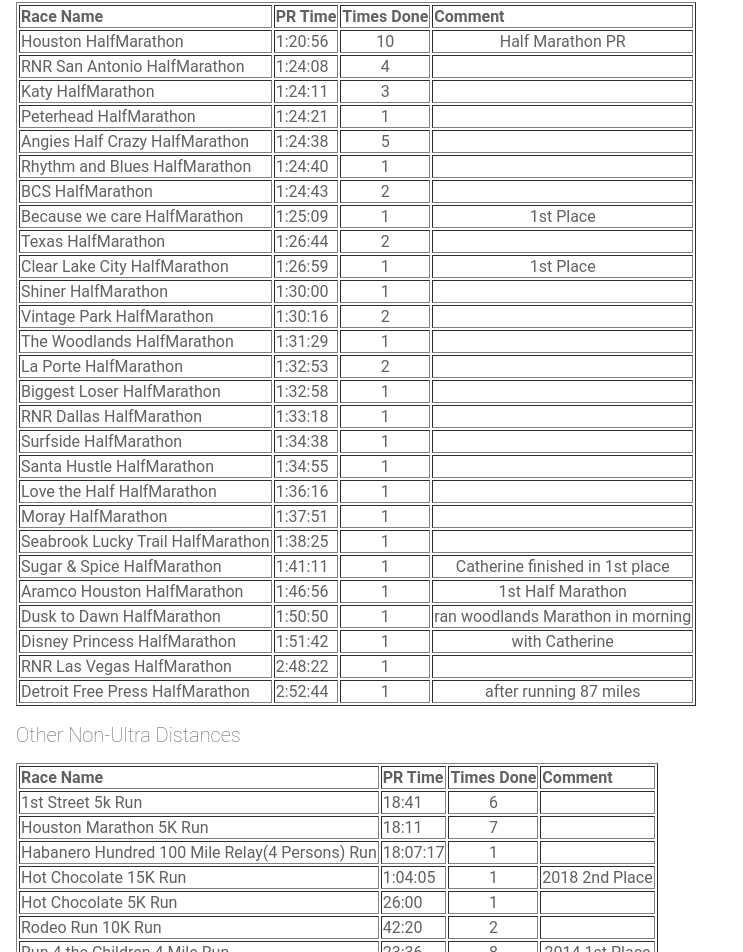
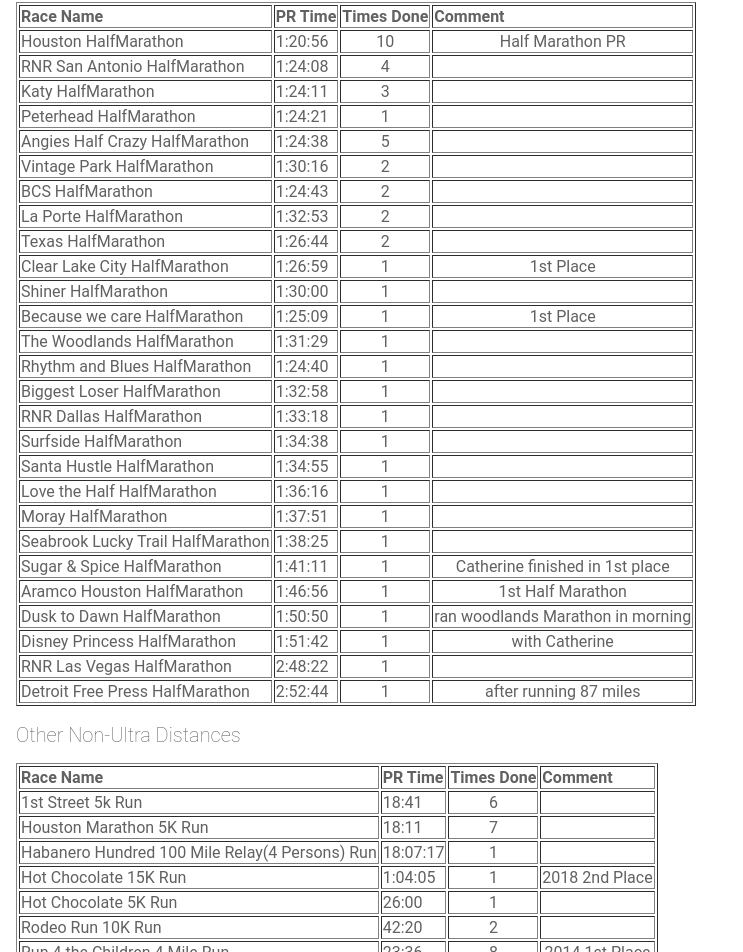
Before and after one commit to gchristie/rungogsrun, an Angular app: page / in a window 1280 px wide. Shown: the part 1150-2102 px from the top of the page, without its empty margins (0-743 px from the left). Built offline with nearby package versions, Linux system fonts and the light colour scheme.

Commit message:
1 file modified

```diff
--- a/src/app/racedata.ts
+++ b/src/app/racedata.ts
@@ -38,15 +38,15 @@ export var racedata =
  , { name:'Katy',PR:'1:24:11',count:3,racetype:'HalfMarathon',comment:'' }
  , { name:'Peterhead',PR:'1:24:21',count:1,racetype:'HalfMarathon',comment:'' }
  , { name:'Angies Half Crazy',PR:'1:24:38',count:5,racetype:'HalfMarathon',comment:'' }
- , { name:'Rhythm and Blues',PR:'1:24:40',count:1,racetype:'HalfMarathon',comment:'' }
+ , { name:'Vintage Park',PR:'1:30:16',count:2,racetype:'HalfMarathon',comment:''  }
  , { name:'BCS',PR:'1:24:43',count:2,racetype:'HalfMarathon',comment:'' }
- , { name:'Because we care',PR:'1:25:09',count:1,racetype:'HalfMarathon',comment:'1st Place' }
+ , { name:'La Porte',PR:'1:32:53',count:2,racetype:'HalfMarathon',comment:'' }
  , { name:'Texas',PR:'1:26:44',count:2,racetype:'HalfMarathon',comment:'' }
  , { name:'Clear Lake City',PR:'1:26:59',count:1,racetype:'HalfMarathon',comment:'1st Place' }
  , { name:'Shiner',PR:'1:30:00',count:1,racetype:'HalfMarathon',comment:''  }
- , { name:'Vintage Park',PR:'1:30:16',count:2,racetype:'HalfMarathon',comment:''  }
+ , { name:'Because we care',PR:'1:25:09',count:1,racetype:'HalfMarathon',comment:'1st Place' }
  , { name:'The Woodlands',PR:'1:31:29',count:1,racetype:'HalfMarathon',comment:'' }
- , { name:'La Porte',PR:'1:32:53',count:2,racetype:'HalfMarathon',comment:'' }
+ , { name:'Rhythm and Blues',PR:'1:24:40',count:1,racetype:'HalfMarathon',comment:'' }
  , { name:'Biggest Loser',PR:'1:32:58',count:1,racetype:'HalfMarathon',comment:'' }
  , { name:'RNR Dallas',PR:'1:33:18',count:1,racetype:'HalfMarathon',comment:''  }
  , { name:'Surfside',PR:'1:34:38',count:1,racetype:'HalfMarathon',comment:''  }
```
